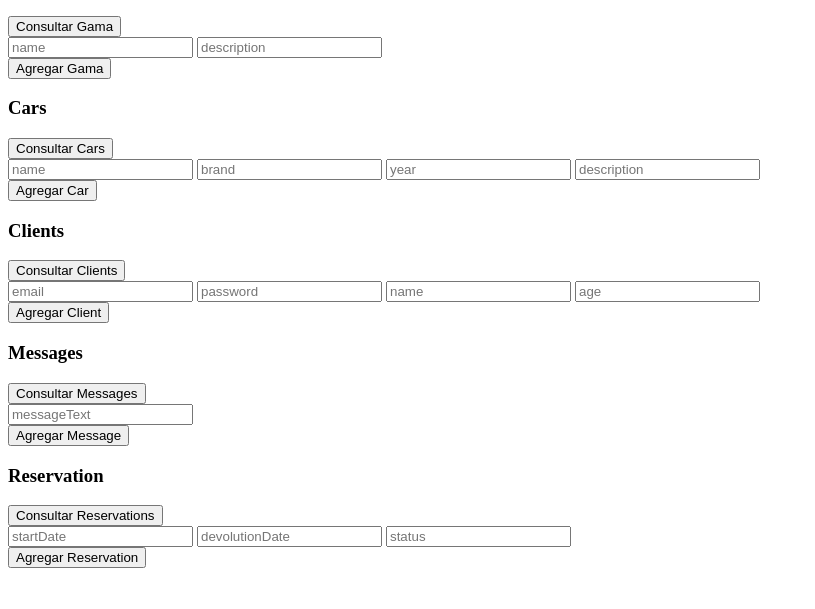
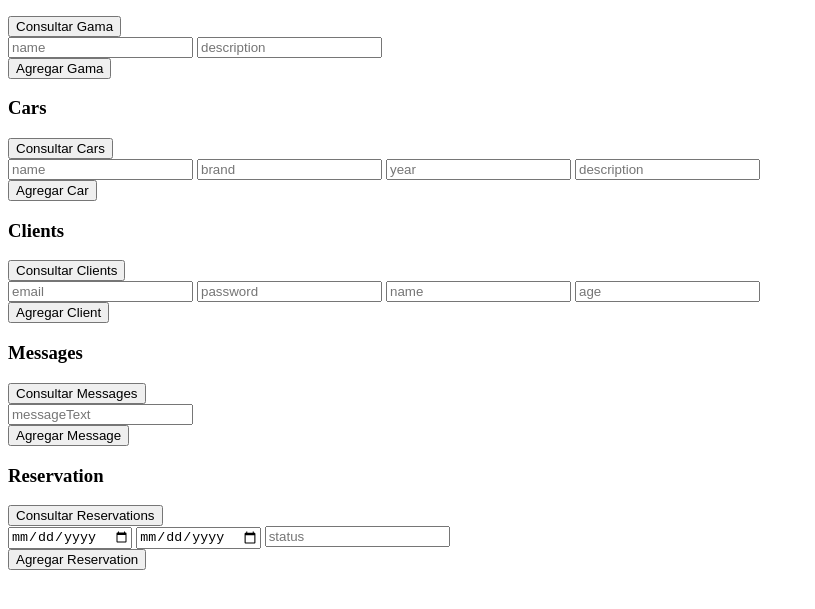
Before and after one commit to AnaM6/Frontend, a plain HTML site: page index.html in a window 1280 px wide. Shown: the part 105-714 px from the top of the page, without its empty margins (0-815 px from the left). Drawn offline with nearby package versions, Linux system fonts and the light colour scheme.

Commit message:
Modificando index

```diff
--- a/index.html
+++ b/index.html
@@ -53,8 +53,8 @@
     <div id="resultado5"></div>
     <button onclick="traerInformacionReservations()">Consultar Reservations</button>
     <div>
-        <input type="text" id="starDate" placeholder="startDate">
-        <input type="text" id="devolutionDate" placeholder="devolutionDate">
+        <input type="date" id="startDate" placeholder="startDate">
+        <input type="date" id="devolutionDate" placeholder="devolutionDate">
         <input type="text" id="status" placeholder="status">
     </div>
     <button onclick="guardarInformacionReservation()">Agregar Reservation</button>
--- a/js/funciones.js
+++ b/js/funciones.js
@@ -176,7 +176,7 @@ function pintarRespuestaMessage(response){
 
 function guardarInformacionMessage(){
     let var4={
-        messagetext:$("#messageText").val()
+        messageText:$("#messageText").val()
     };
     $.ajax({
         url:"http://129.151.122.234:8080/api/Message/save",
@@ -223,6 +223,7 @@ function pintarRespuestaReservation(response){
 }
 
 function guardarInformacionReservation(){
+    console.log($("#startDate").val());
     let var5={
         startDate:$("#startDate").val(),
         devolutionDate:$("#devolutionDate").val(),
```
